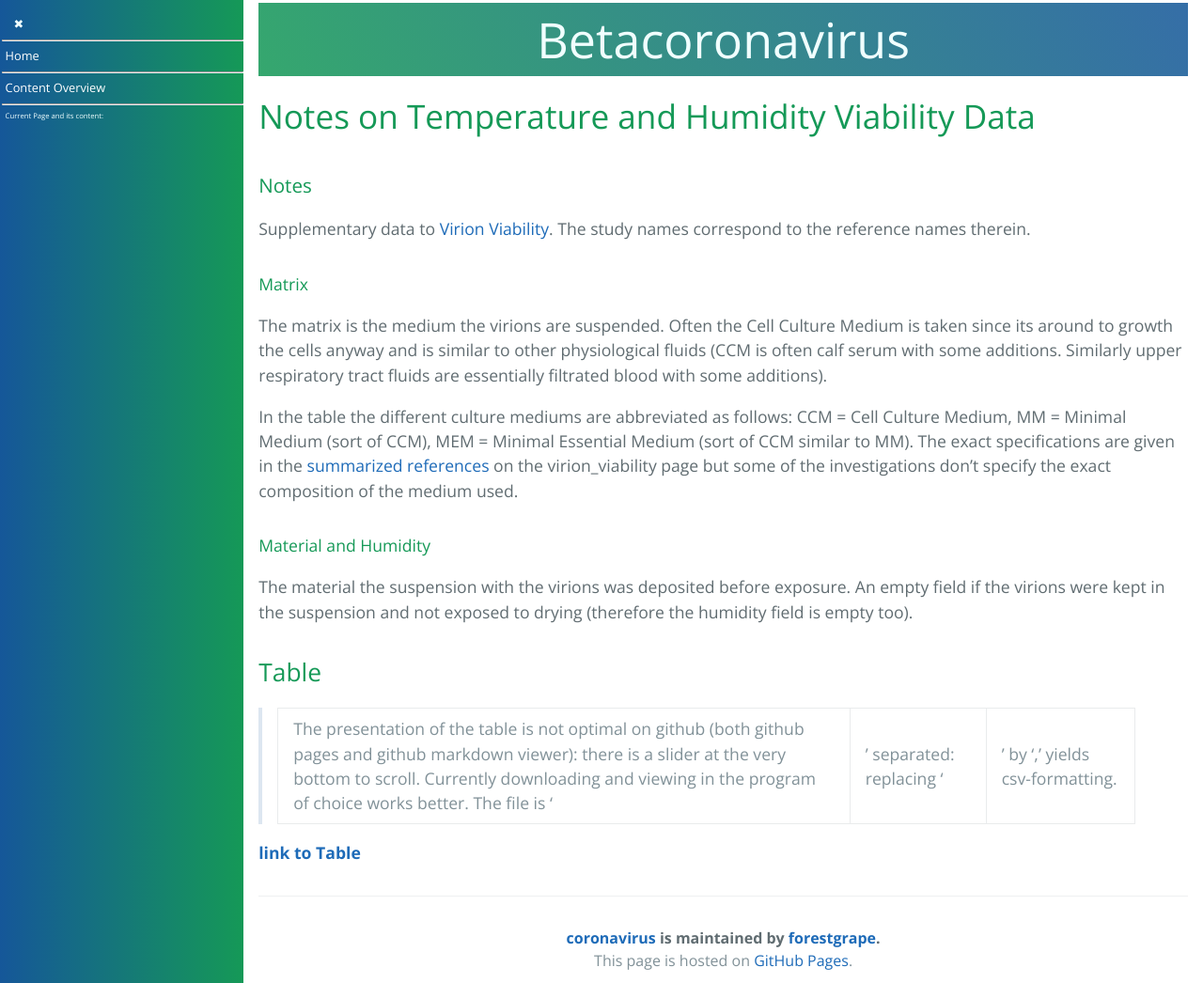
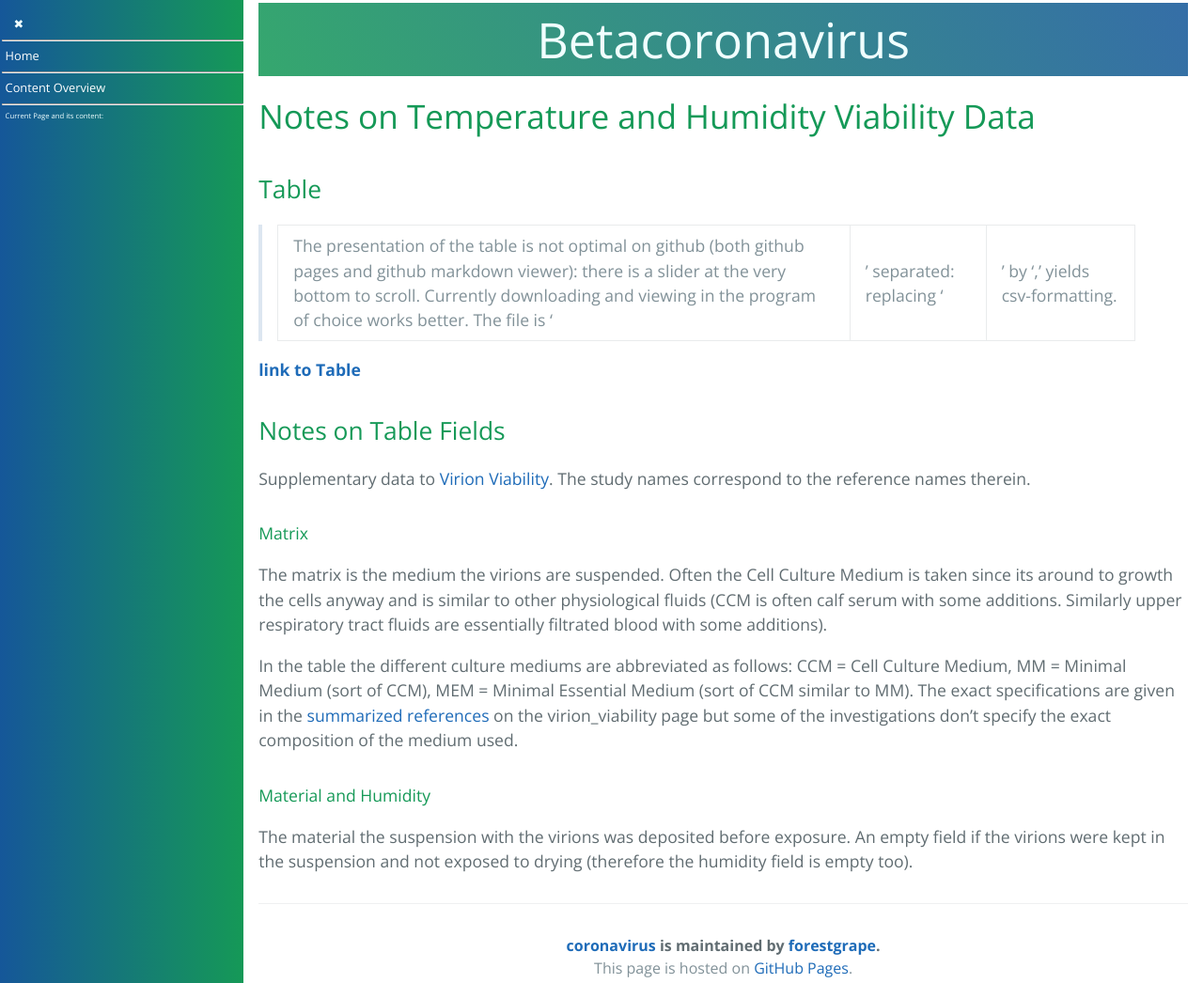
Before and after one commit to forestgrape/coronavirus, a Jekyll site: the page built from 2_biological/virion_viability/notes_on_viability_data.md, in a window 1280 px wide and 1046 px high. Shown: the whole window at 94% size. Built offline with Jekyll 4.4.1, drawn with Linux system fonts in a browser that asks for light colours; our own code applies the rules of GitHub Pages for plain Markdown files; some of the changed lines change nothing that is shown.

Commit message:
formatting

```diff
--- a/2_biological/virion_viability/notes_on_viability_data.md
+++ b/2_biological/virion_viability/notes_on_viability_data.md
@@ -1,6 +1,11 @@
 # Notes on Temperature and Humidity Viability Data
 
-### Notes
+## Table
+> The presentation of the table is not optimal on github (both github pages and github markdown viewer): there is a slider at the very bottom to scroll. Currently downloading and viewing in the program of choice works better. The file is '|' separated: replacing '|' by ',' yields csv-formatting.
+
+[**link to Table**](./viability_data.md)
+
+## Notes on Table Fields
 Supplementary data to [Virion Viability](../virion_viability.md). The study names correspond to the reference names therein.
 
 #### Matrix
@@ -11,8 +16,3 @@ The exact specifications are given in the [summarized references](../virion_viab
 
 #### Material and Humidity
 The material the suspension with the virions was deposited before exposure. An empty field if the virions were kept in the suspension and not exposed to drying (therefore the humidity field is empty too).
-
-## Table
-> The presentation of the table is not optimal on github (both github pages and github markdown viewer): there is a slider at the very bottom to scroll. Currently downloading and viewing in the program of choice works better. The file is '|' separated: replacing '|' by ',' yields csv-formatting.
-
-[**link to Table**](./viability_data.md)
```
